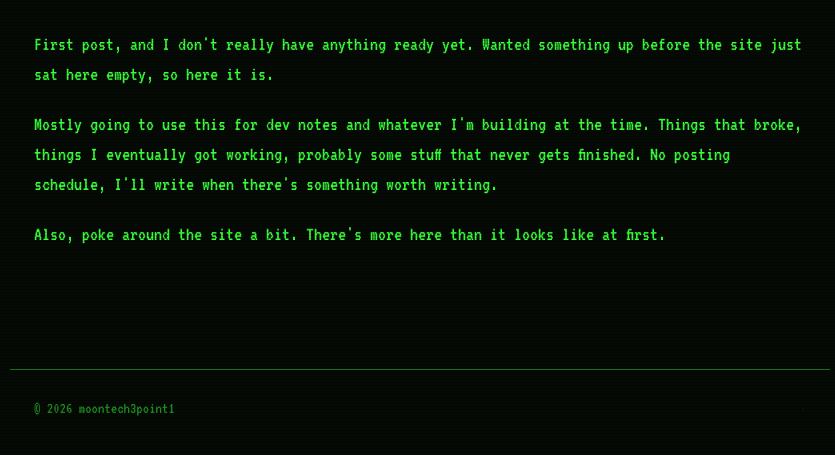
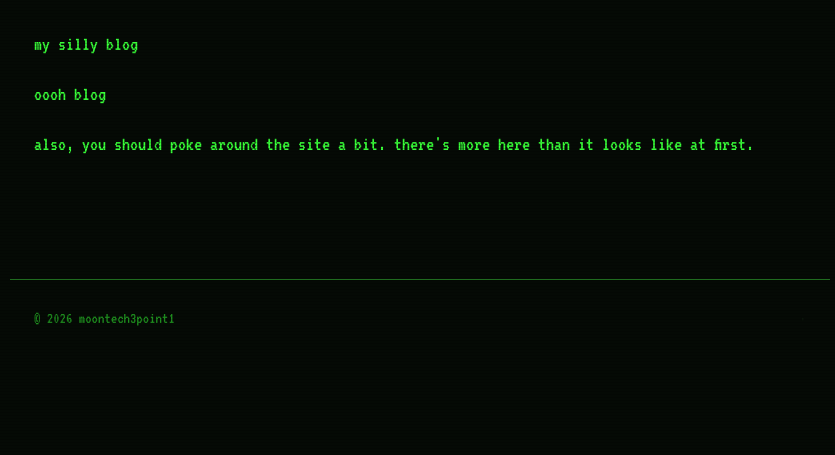
Before and after one commit to Koryein/Site, a plain HTML site: page blog/hello-world.html in a window 1280 px wide. Shown: the part 283-738 px from the top of the page, without its empty margins (220-1055 px from the left). Drawn offline with Linux system fonts and the light colour scheme.

Commit message:
Update hello-world.html

```diff
--- a/blog/hello-world.html
+++ b/blog/hello-world.html
@@ -26,14 +26,11 @@
       <div class="post-meta">November 19, 2026</div>
     </div>
 
-    <p>First post, and I don't really have anything ready yet. Wanted something up before the site
-    just sat here empty, so here it is.</p>
+    <p>my silly blog</p>
 
-    <p>Mostly going to use this for dev notes and whatever I'm building at the time. Things that
-    broke, things I eventually got working, probably some stuff that never gets finished. No
-    posting schedule, I'll write when there's something worth writing.</p>
+    <p>oooh blog</p>
 
-    <p>Also, poke around the site a bit. There's more here than it looks like at first.</p>
+    <p>also, you should poke around the site a bit. there's more here than it looks like at first.</p>
   </main>
 
   <footer>
```
